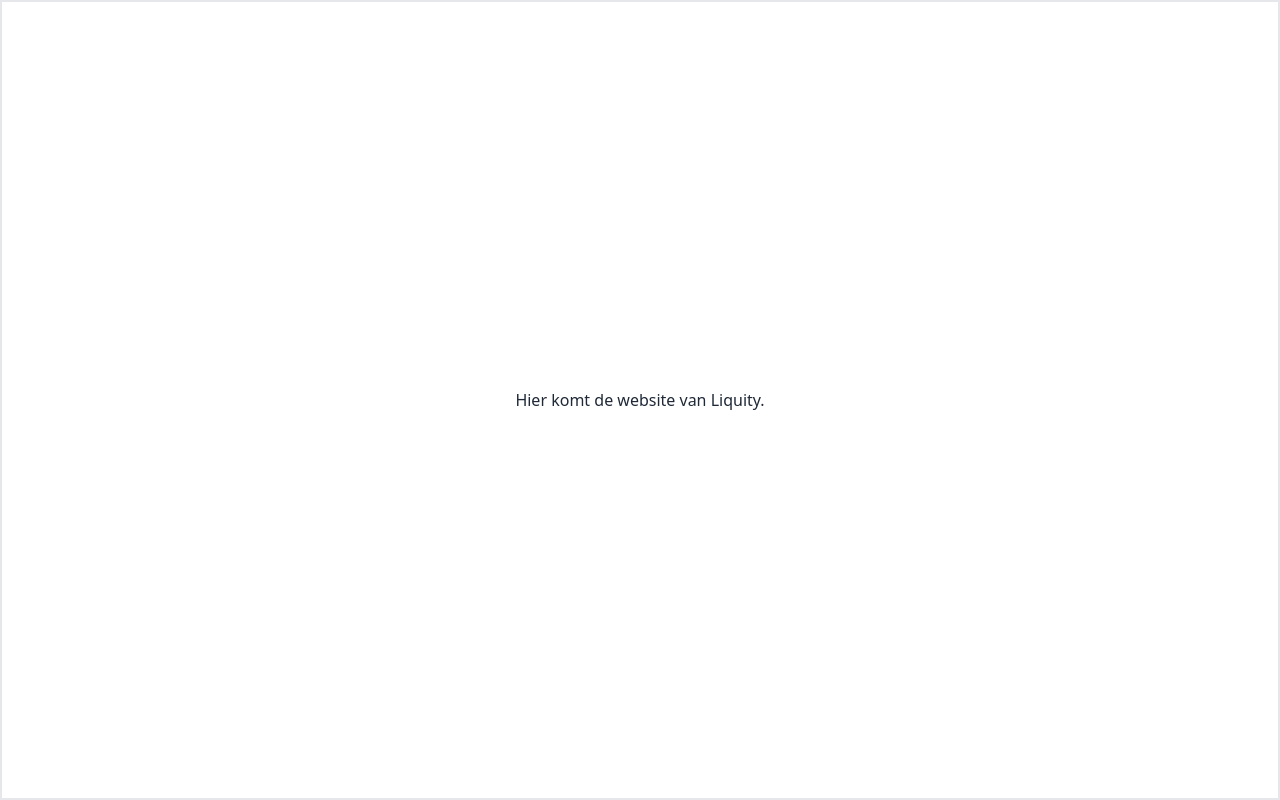
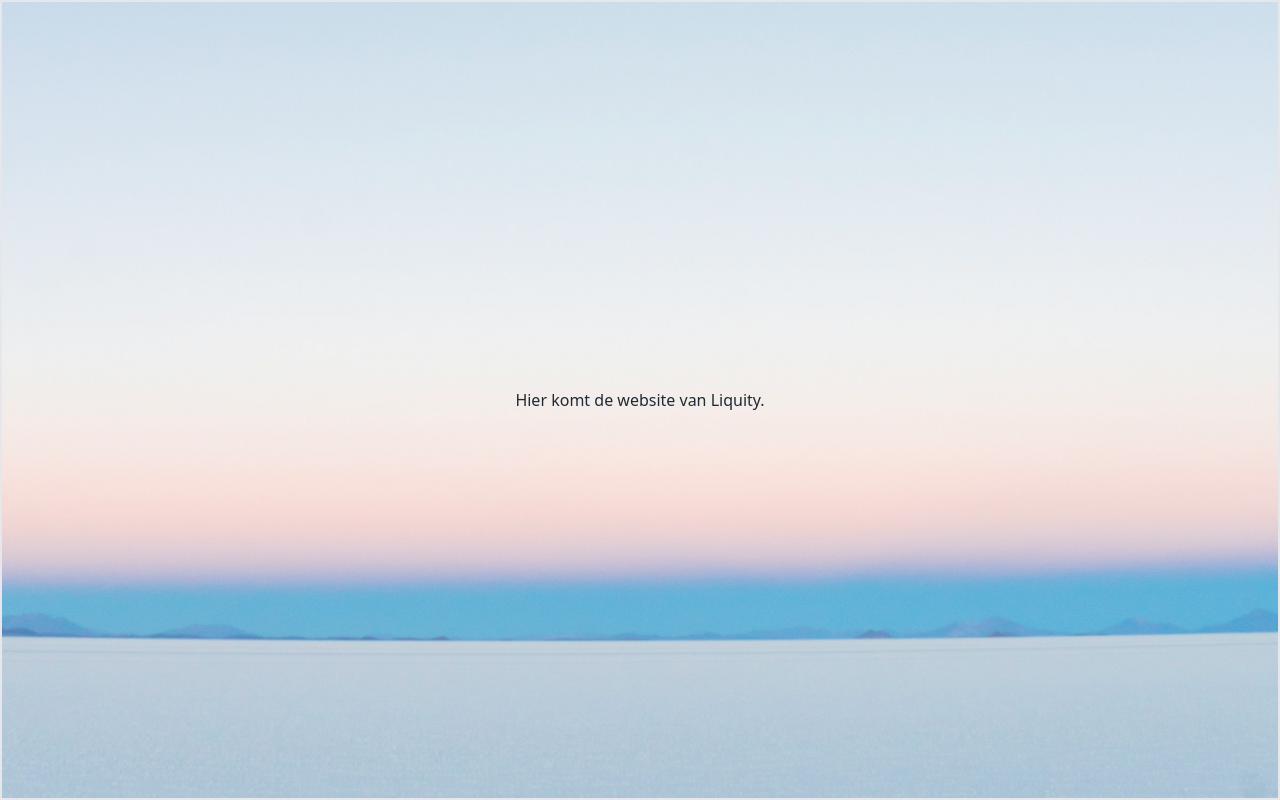
Before and after one commit to timotee/liquity-nl, a website built with Vite: page index.html in a window 1280 px wide. Built offline with nearby package versions, Linux system fonts and the light colour scheme; files whose address does not match are found by name.

Commit message:
y u no show asset?

```diff
--- a/index.html
+++ b/index.html
@@ -6,7 +6,7 @@
     <meta name="viewport" content="width=device-width, initial-scale=1.0" />
     <title>Liquity &mdash; UX &amp; Accessibility</title>
   </head>
-  <body class="bg-[url(paul-berthelon-bravo-BGXhuJIbx78-unsplash.jpg)] bg-cover bg-bottom">
+  <body class="bg-[url(assets/paul-berthelon-bravo-BGXhuJIbx78-unsplash.jpg)] bg-cover bg-bottom">
     <div class="page min-h-screen outline border-2 flex items-center font-light text-gray-800">
       <div class="text-center flex-1">
         <h1>Hier komt de website van Liquity.</h1>
```
Also changed, not shown: src/assets/paul-berthelon-bravo-BGXhuJIbx78-unsplash.jpg (renamed from public/paul-berthelon-bravo-BGXhuJIbx78-unsplash.jpg).
